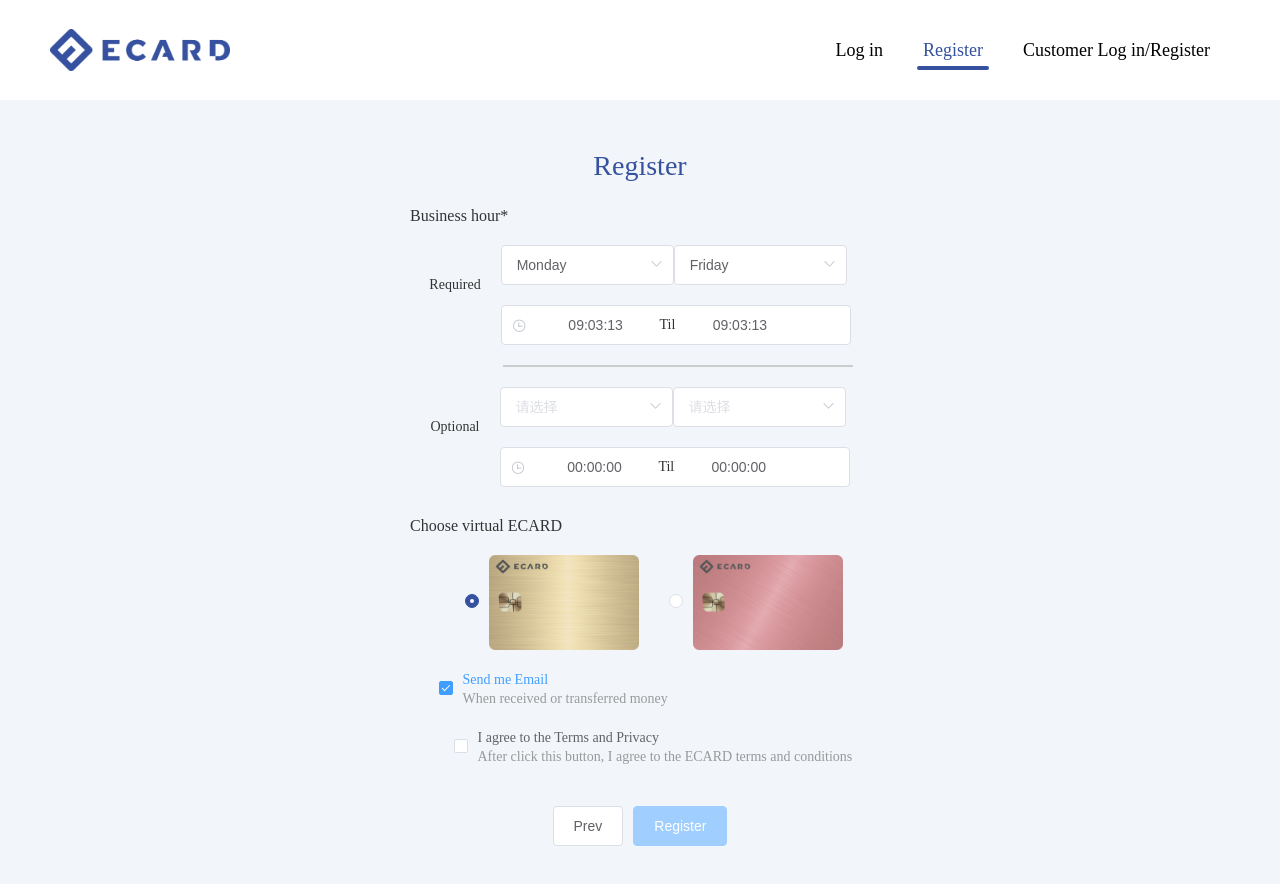
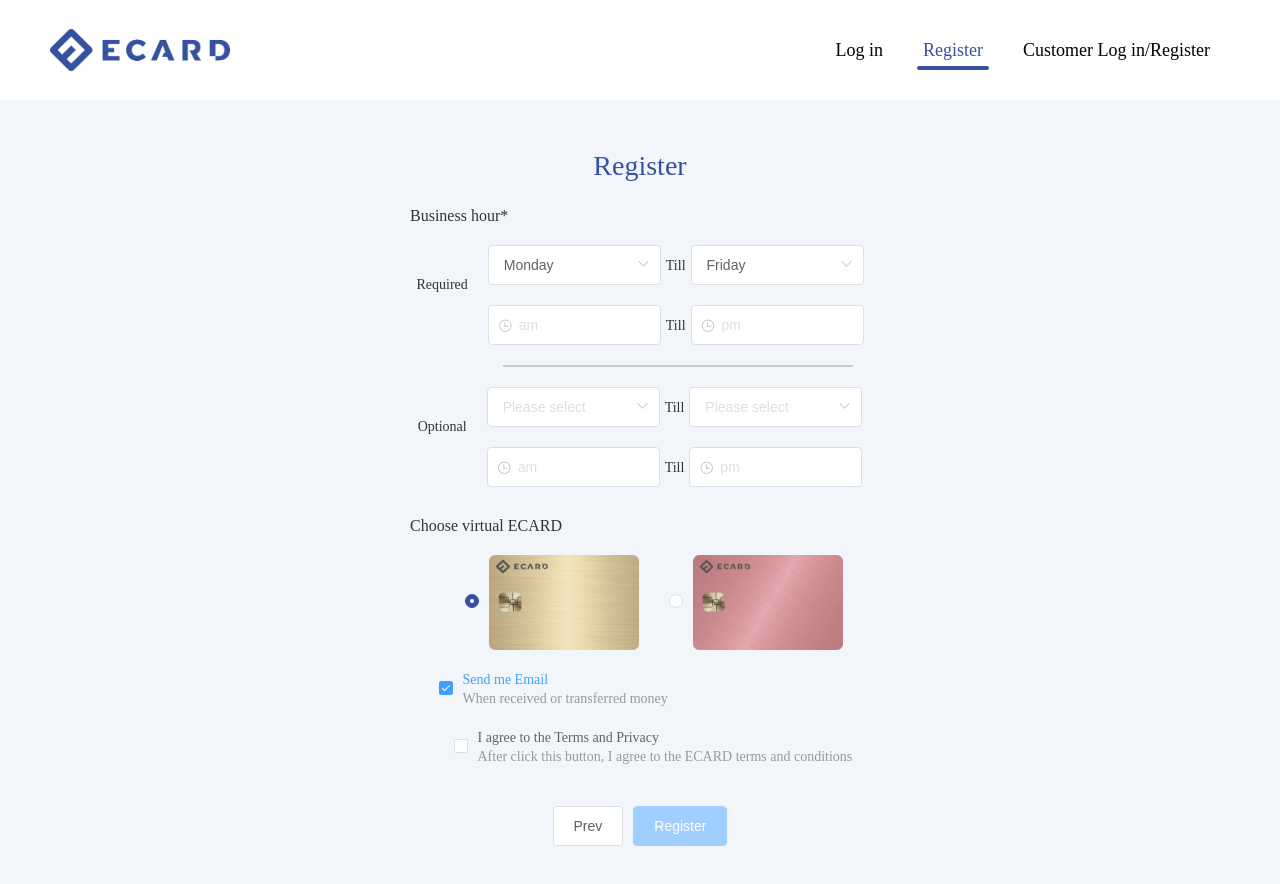
Before and after one commit to jerryachel/ecard_business, a Vue app: page /#/register in a window 1280 px wide. Shown: the top 884 px of the page. Built offline with nearby package versions, Linux system fonts and the light colour scheme.

Commit message:
更新商家注册

```diff
--- a/src/service/axios.js
+++ b/src/service/axios.js
@@ -5,9 +5,9 @@
 
 // 创建axios实例
 const service = axios.create({
-  baseURL: 'http://register-back.gzbige.com/', // api的base_url
+  baseURL: 'http://rapapi.org/mockjsdata/30827', // api的base_url
   timeout: 10000, // 请求超时时间
-  withCredentials:true
+  //withCredentials:true
 });
 let loading
 // request拦截器
@@ -72,7 +72,7 @@
     loading.close()
     Message({
       showClose: true,
-      message: '获取数据失败，请刷新重试',
+      message: 'Failed to get data, please refresh to try again',
       type: 'error'
     })
     return Promise.reject(error);
--- a/src/views/login/register.vue
+++ b/src/views/login/register.vue
@@ -9,7 +9,7 @@
 						<div class="avatar_tips">
 							Photo will be displayed on client-side<br>Click here to upload photo as merchant profile picture
 						</div>
-						<el-upload class="avatar-uploader" :auto-upload="true" action="https://jsonplaceholder.typicode.com/posts/" :show-file-list="false" :on-success="handleAvatarSuccess" :before-upload="beforeAvatarUpload">
+						<el-upload class="avatar-uploader" :auto-upload="true" action="http://rapapi.org/mockjsdata/30827/file/avatar/upload" :show-file-list="false" :on-success="handleAvatarSuccess" :before-upload="beforeAvatarUpload">
 							<img v-if="imageUrl" :src="imageUrl" class="avatar">
 							<i v-else class="el-icon-plus avatar-uploader-icon"></i>
 						</el-upload>
@@ -25,8 +25,7 @@
 						</el-form-item>
 						<el-form-item label-width="220px" label="Industry type" class="wrap_input" prop="company_type">
 							<el-select v-model="ruleForm.company_type" placeholder="Please select industry type">
-								<el-option label="区域一" value="shanghai"></el-option>
-								<el-option label="区域二" value="beijing"></el-option>
+								<el-option v-for="(item,index) in companyTypeList" :key="index" :label="item.name" :value="item.value"></el-option>
 							</el-select>
 						</el-form-item>
 						<el-form-item  label-width="220px" label="Company name (English)" prop="enName">
@@ -47,8 +46,11 @@
 						<el-form-item label-width="220px" label="Contact number" prop="telPhone">
 							<el-input  v-model="ruleForm.telPhone"></el-input>
 						</el-form-item>
-						<el-form-item  label-width="220px" label="Password" class="wrap_input" prop="password">
+						<el-form-item  label-width="220px" label="Password"  prop="password">
 							<el-input type="password" auto-complete="off" v-model="ruleForm.password"></el-input>
+						</el-form-item>
+						<el-form-item  label-width="220px" class="paySecret sm_line_height" label="Enter 6 digital password, will be used when transfer funds back to bank account, and load funds."  prop="paySecret">
+							<el-input type="password" auto-complete="off" v-model="ruleForm.paySecret"></el-input>
 						</el-form-item>
 						<el-form-item class="sm_line_height" label-width="220px" label="Address line 1* (corporate address)" prop="address1">
 							<el-input v-model="ruleForm.address1"></el-input>
@@ -61,8 +63,7 @@
 						</el-form-item>
 						<el-form-item label-width="220px" class="state" label="State / province" prop="state">
 							<el-select v-model="ruleForm.state" placeholder="Please select state / province">
-								<el-option label="区域一" value="shanghai"></el-option>
-								<el-option label="区域二" value="beijing"></el-option>
+								<el-option v-for="(item ,index) in stateList" :key="index" :label="item.name" :value="item.value"></el-option>
 							</el-select>
 						</el-form-item>
 						<el-form-item label-width="220px" label="Zip code" prop="zipCode">
@@ -77,7 +78,7 @@
 						</el-form-item>
 						<div class="upload_drag">
 							<p>Upload business license</p>
-							<el-upload :on-success="handlePicSuccess" :before-upload="beforePicUpload" action="https://jsonplaceholder.typicode.com/posts/">
+							<el-upload :on-success="handlePicSuccess" :before-upload="beforePicUpload" action="http://rapapi.org/mockjsdata/30827/file//licence/upload.do">
 								<i class="el-icon-upload"></i>
 								<div class="el-upload__text">Click here to upload
 								</div>
@@ -97,17 +98,21 @@
 								<span class="is_require">Required</span>
 								<div>
 									<div class="week_select">
-										<el-select v-model="week1_value" placeholder="请选择">
+										<el-select v-model="week1_value" placeholder="Please select">
 											<el-option v-for="item in week1" :key="item.value" :label="item.label":value="item.value">
 											</el-option>
 										</el-select>
-										<el-select v-model="week2_value" placeholder="请选择">
+										<span class="till">Till</span>
+										<el-select v-model="week2_value" placeholder="Please select">
 											<el-option v-for="item in week2" :key="item.value" :label="item.label":value="item.value">
 											</el-option>
 										</el-select>
 									</div>
-									<el-time-picker is-range v-model="hour1" range-separator="Till" start-placeholder="From" end-placeholder="To" placeholder="select">
-									</el-time-picker>
+									<el-time-select placeholder="am" v-model="hour1.startTime" :picker-options="{start: '00:00',step: '01:00',end: '11:59'}">
+									</el-time-select>
+									<span class="till">Till</span>
+									<el-time-select placeholder="pm" v-model="hour1.endTime":picker-options="{start: '12:00',step: '01:00',end: '24:00',minTime: hour1.startTime}">
+									</el-time-select>
 								</div>
 							</div>
 							<i class="line"></i>
@@ -115,17 +120,21 @@
 								<span class="is_require">Optional</span>
 								<div>
 									<div class="week_select">
-										<el-select v-model="week3_value" placeholder="请选择">
+										<el-select v-model="week3_value" placeholder="Please select">
 											<el-option v-for="item in week3" :key="item.value" :label="item.label":value="item.value">
 											</el-option>
 										</el-select>
-										<el-select v-model="week4_value" placeholder="请选择">
+										<span class="till">Till</span>
+										<el-select v-model="week4_value" placeholder="Please select">
 											<el-option v-for="item in week4" :key="item.value" :label="item.label":value="item.value">
 											</el-option>
 										</el-select>
 									</div>
-									<el-time-picker is-range v-model="hour2" range-separator="Till" start-placeholder="From" end-placeholder="To"placeholder="选择时间范围">
-									</el-time-picker>
+									<el-time-select placeholder="am" v-model="hour2.startTime" :picker-options="{start: '00:00',step: '01:00',end: '11:59'}">
+									</el-time-select>
+									<span class="till">Till</span>
+									<el-time-select placeholder="pm" v-model="hour2.endTime":picker-options="{start: '12:00',step: '01:00',end: '24:00',minTime: hour1.startTime}">
+									</el-time-select>
 								</div>
 							</div>
 						</div>
@@ -178,10 +187,10 @@
 				callback();
 			}
 		}
-		let validatePass = (rule, value, callback) => {
+		let validatePaySecrets = (rule, value, callback) => {
 			let regu = /^\d+$/;
 			if (value === '' || value == undefined) {
-				callback(new Error('Please enter 6 numerical digits password'));
+				callback();
 				return false
 			} else if(value.length !== 6 || !regu.test(value)){
 				callback(new Error('Please enter 6 numerical digits password'));
@@ -202,28 +211,30 @@
 			}
 		}
 		return {
-			imageUrl: '',//头像地址
-			picUrl:'',//营业执照地址
 			sendCodeText:'Send code',
-			ruleForm: {
-				email: '',
-				msgCode: '',
-				company_type: '',
-				enName: '',
-				cnName: '',
-				lastName: '',
-				firstName: '',
-				midName:'',
-				telPhone:'',
-				password:'',
-				address1:'',
-				address2:'',
-				city:'',
-				state:'',
-				zipCode:'',
-				inviteCode:'',
-				cashBack:''
-			},
+			//公司种类
+			companyTypeList:[{
+				name:'A',
+				value:1
+			},{
+				name:'B',
+				value:2
+			},{
+				name:'C',
+				value:3
+			}],
+			//州/省
+			stateList:[{
+				name:'XX',
+				value:'beijing'
+			},{
+				name:'XX',
+				value:'chongqing'
+			},{
+				name:'XX',
+				value:'shanghai'
+			}],
+			//校验规则
 			rules: {
 				email:[
 					{ required: true,validator: validateEmail, trigger: 'blur' }
@@ -253,7 +264,10 @@
 					{ required: true, message: 'Please enter contact number', trigger: 'blur' }
 				],
 				password:[
-					{ required: true,validator: validatePass, trigger: 'blur'}
+					{ required: true, trigger: 'blur'}
+				],
+				paySecret:[
+					{ validator: validatePaySecrets }
 				],
 				address1: [
 					{ required: true, message: 'Please enter address line 1', trigger: 'blur' }
@@ -278,9 +292,13 @@
 				],
 
 			},
+			//当前页
 			curPage:2,
 			//必选营业时间
-			hour1:[new Date(), new Date()],
+			hour1:{
+				startTime:'',
+				endTime:''
+			},
 			week1_value:'Monday',
 			week1:[
 				{
@@ -303,7 +321,7 @@
 					value:6
 				},{
 					label:'Sunday',
-					value:0
+					value:7
 				}],
 			week2_value:'Friday',
 			week2:[
@@ -327,10 +345,13 @@
 					value:6
 				},{
 					label:'Sunday',
-					value:0
+					value:7
 				}],
 			//可选营业时间
-			hour2:[new Date(0,0,0), new Date(0,0,0)],
+			hour2:{
+				startTime:'',
+				endTime:''
+			},
 			week3_value:'',
 			week3:[
 				{
@@ -353,7 +374,7 @@
 					value:6
 				},{
 					label:'Sunday',
-					value:0
+					value:7
 				}],
 			week4_value:'',
 			week4:[
@@ -377,11 +398,40 @@
 					value:6
 				},{
 					label:'Sunday',
-					value:0
+					value:7
 				}],
+			//卡种类
 			card_type:"1",
+			//是否接受邮箱通知
 			notifier:true,
-			agreement:false
+			//是否同意条款
+			agreement:false,
+			imageUrl: '',//头像地址
+			picUrl:'',//营业执照地址
+			//表单信息
+			ruleForm: {
+				email: '',
+				msgCode: '',
+				company_type: '',
+				enName: '',
+				cnName: '',
+				lastName: '',
+				firstName: '',
+				midName:'',
+				telPhone:'',
+				password:'',
+				address1:'',
+				address2:'',
+				city:'',
+				state:'',
+				zipCode:'',
+				inviteCode:'',
+				cashBack:'',
+				location:{
+					ing:'',
+					lat:''
+				}
+			},
 		}
 	},
 	created(){
@@ -390,6 +440,7 @@
 	methods:{
 		handleAvatarSuccess(res, file) {
 			this.imageUrl = URL.createObjectURL(file.raw)
+			console.log(res)
 		},
 		beforeAvatarUpload(file) {
 			const isJPG = file.type === 'image/jpeg'
@@ -408,6 +459,7 @@
 		},
 		handlePicSuccess(res, file) {
 			this.picUrl = URL.createObjectURL(file.raw)
+			console.log(res)
 		},
 		beforePicUpload(file) {
 			const isJPG = file.type === 'image/jpeg'
@@ -424,13 +476,15 @@
 			}
 			return (isPNG || isJPG) && isLt2M;
 		},
+		//发送邮箱验证码
 		sendCode(){
+			//校验邮箱格式
 			let regu = /^([a-zA-Z0-9_-])+@([a-zA-Z0-9_-])+((\.[a-zA-Z0-9_-]{2,3}){1,2})$/
 			if(!regu.test(this.ruleForm.email)){
 				this.$message.error('Please input the correct email')
 				return false
 			}
-			let second = 5
+			let second = 120
 			let _this = this
 			function countDown(){
 				let timer = setTimeout(()=>{
@@ -446,6 +500,11 @@
 				},1000)
 			}
 			countDown()
+			axios.post('/auth/authMail.do',{
+				email:'1327127023@qq.com'
+			}).then(({data})=>{
+				console.log(data)
+			})
 		},
 		//提交第一步的表单
 		submitForm(formName) {
@@ -461,8 +520,9 @@
 		},
 		//下一步
 		nextPage(){
-			//this.submitForm('ruleForm')
-			this.curPage++
+			this.submitForm('ruleForm')
+			//this.curPage++
+			console.log(this.ruleForm)
 		},
 		//获取经纬度
 		getLocation(){
@@ -473,7 +533,13 @@
 				},
 				withCredentials: false
 			}).then(({data})=>{
-				console.log(data)
+				if (data.results.length != 0) {
+					let res = data.results[0]
+					console.log(res.geometry.location)
+					this.ruleForm.location.ing = res.geometry.location.lng
+					this.ruleForm.location.lat = res.geometry.location.lat
+				}
+
 			}, ()=>{
 
 			})
@@ -604,6 +670,11 @@
 			width: 250px;
 		}
 	}
+	.paySecret{
+		.el-form-item__error{
+			top:60%;
+		}
+	}
 	.sm_line_height{
 		.el-form-item__label{
 			line-height: 20px;
@@ -651,6 +722,12 @@
 			.is_require{
 				margin-right: 20px;
 			}
+			.el-date-editor{
+				width: 173px;
+			}
+			.till{
+				margin: 0 5px;
+			}
 		}
 		.line{
 			width: 350px;
```
